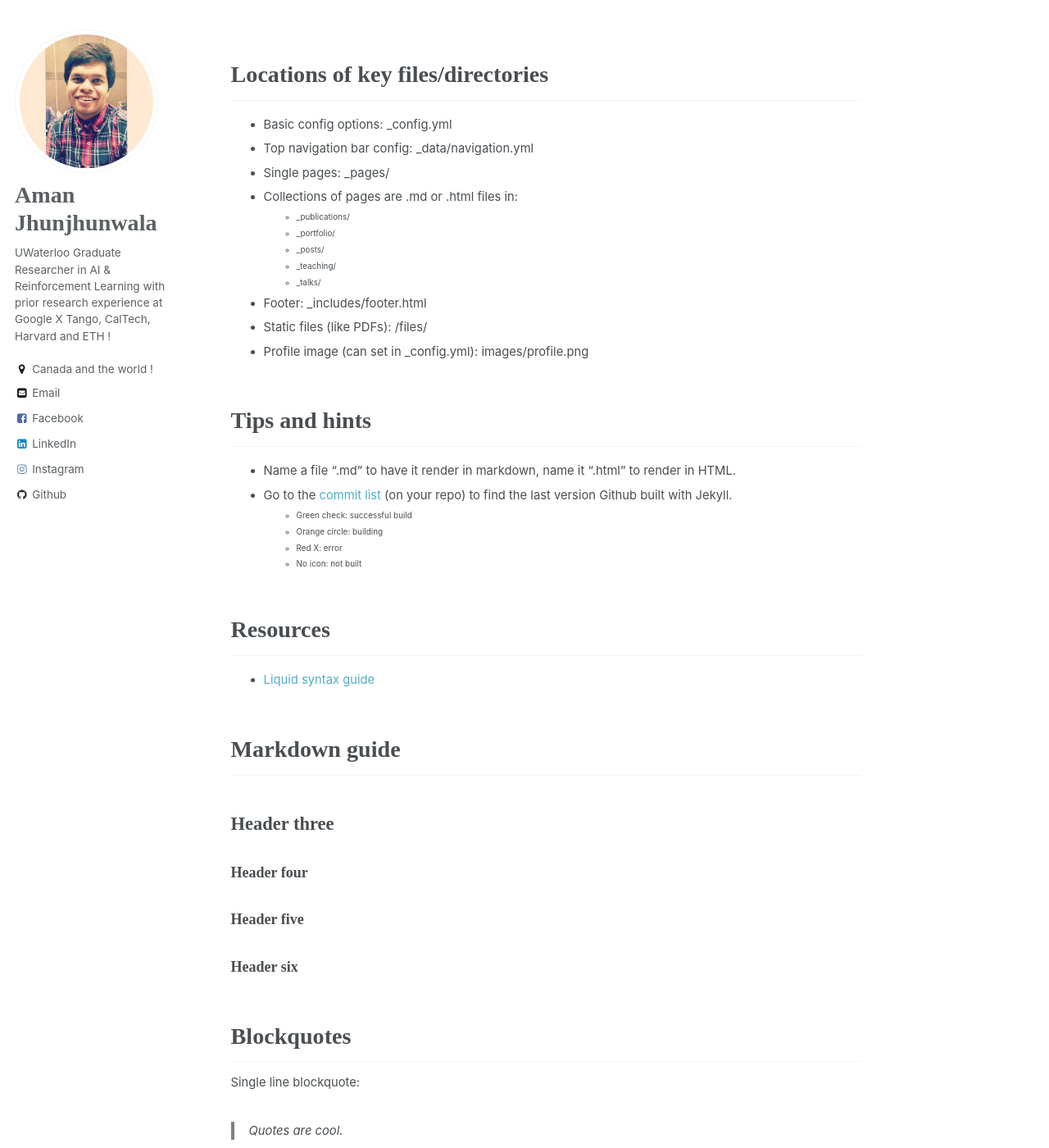
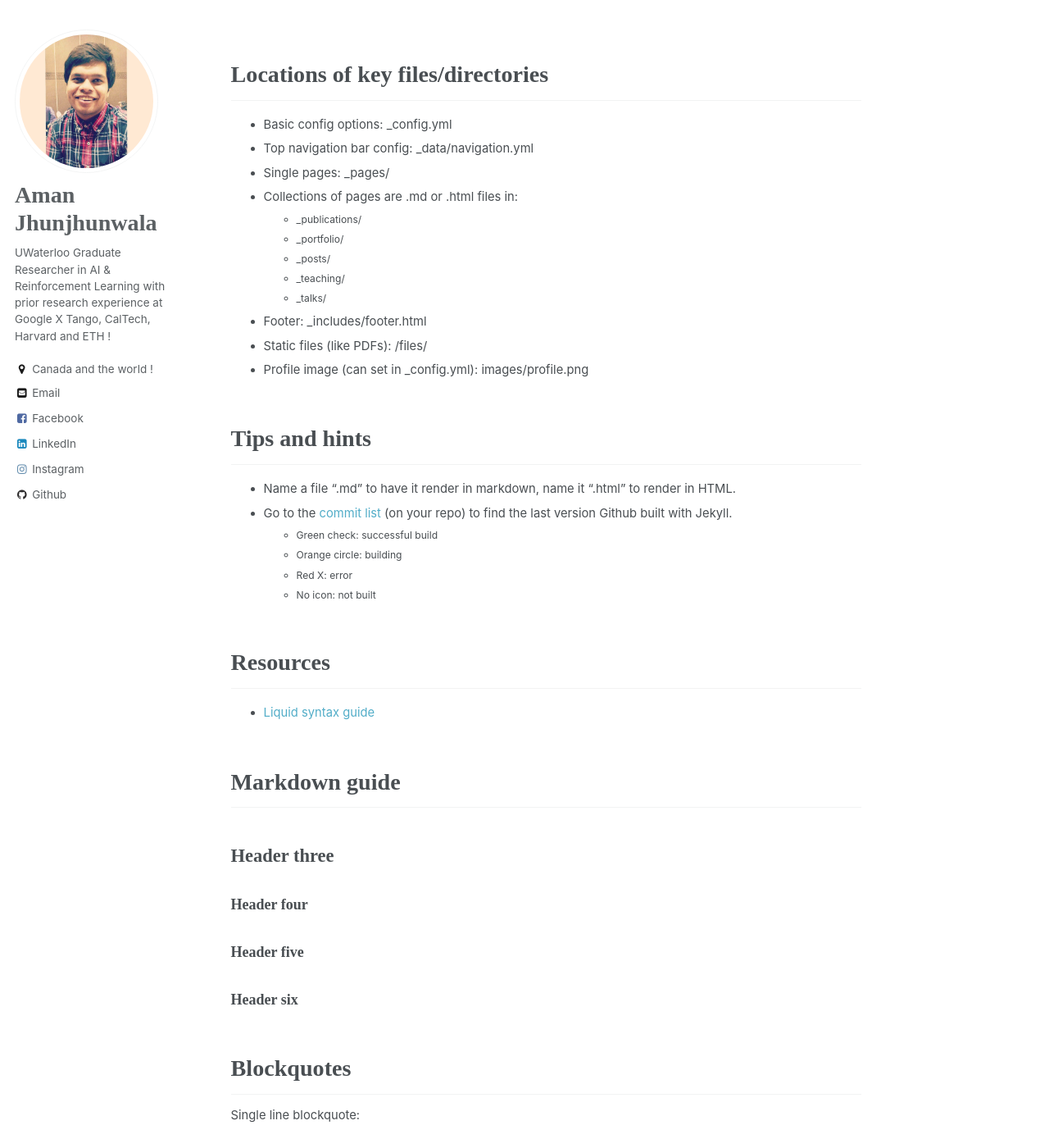
Before and after one commit to amanjhunjhunwala/amanjhunjhunwala.github.io, a Jekyll site: the page built from _pages/markdown.md, in a window 1280 px wide and 1400 px high, scrolled down 190 px. Shown: the whole window at 82% size. Built offline with Jekyll 4.4.1, drawn with Linux system fonts in a browser that asks for light colours; some web fonts are replaced.

Commit message:
Update _base.scss

```diff
--- a/_sass/_base.scss
+++ b/_sass/_base.scss
@@ -165,7 +165,6 @@ ol li {
 
 li ul,
 li ol {
-  font-size: 0.82em;
   margin-top: 0.5em;
 }
 
```
